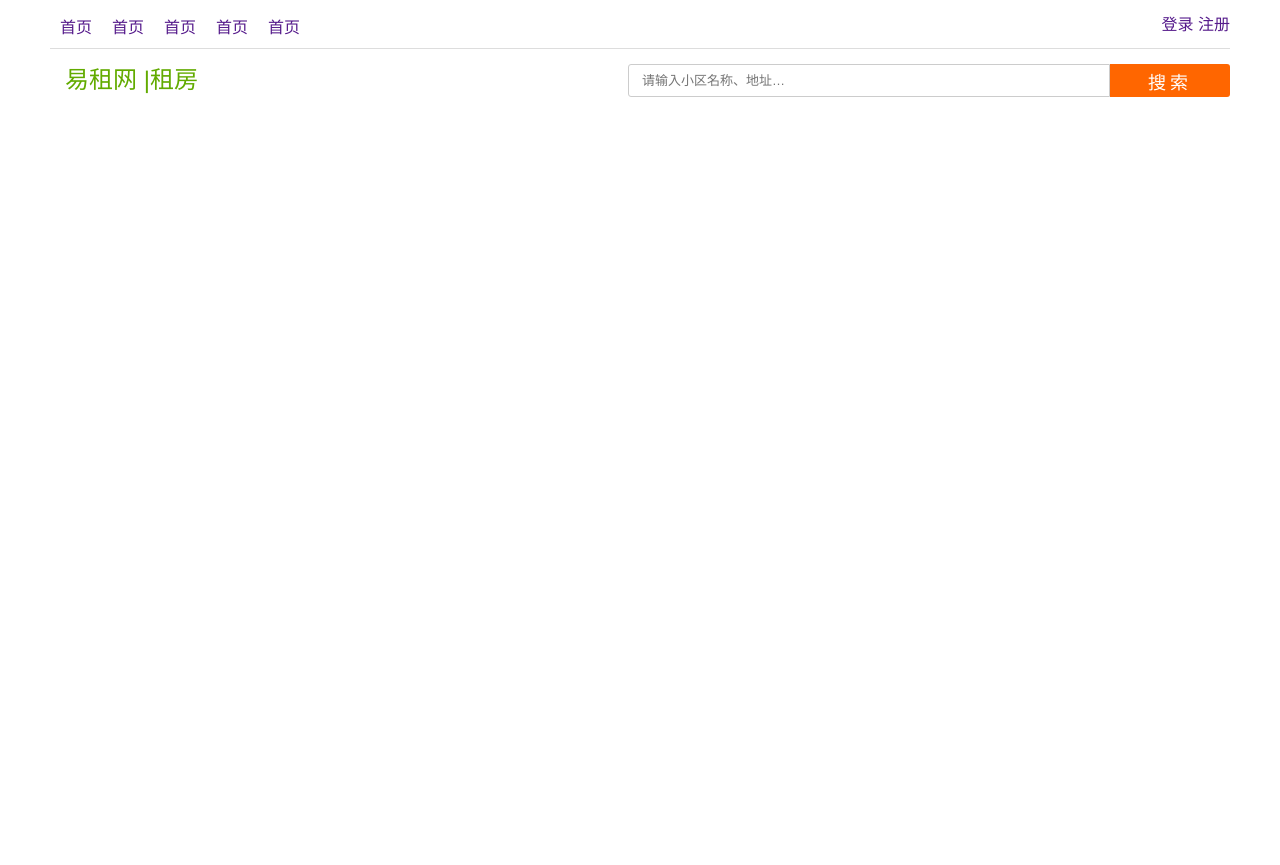
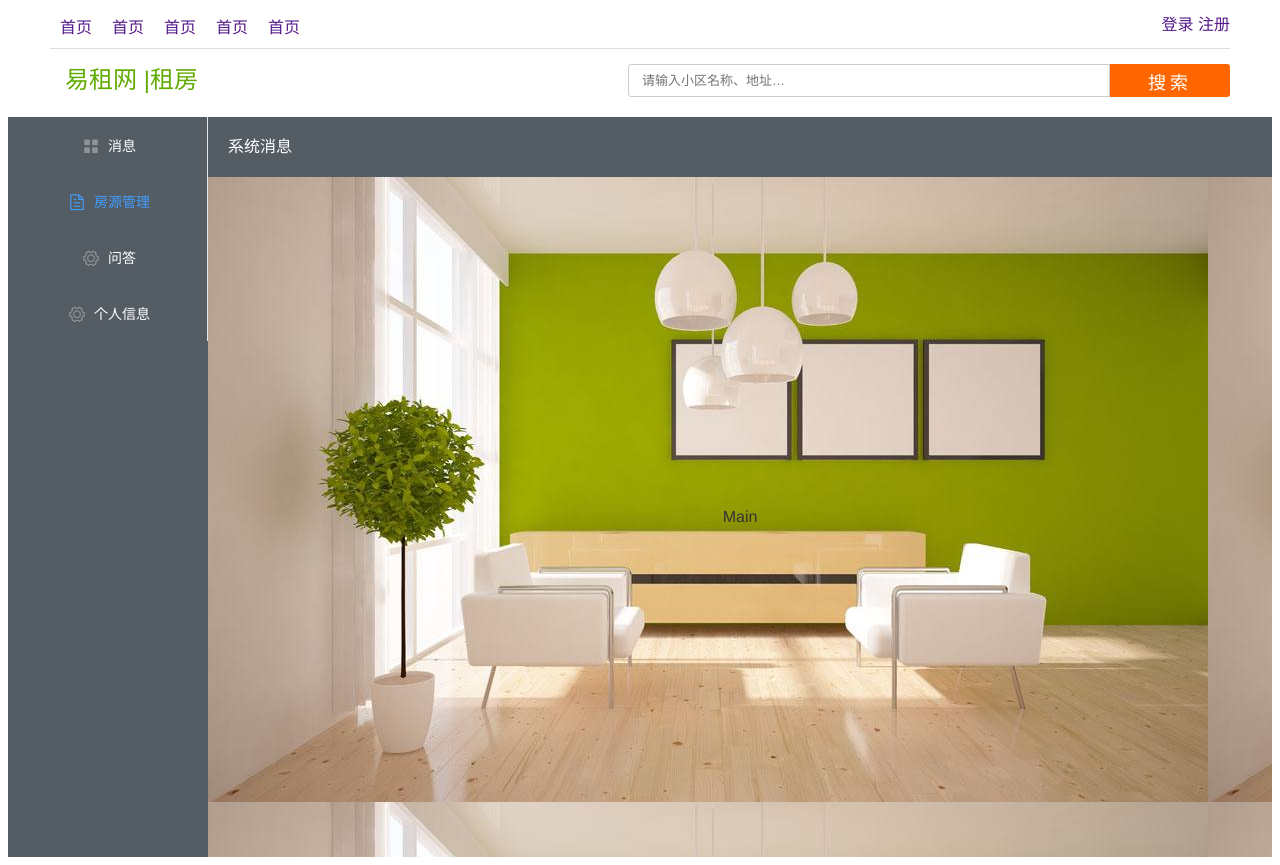
Before and after one commit to PangHu200Catties/newRent, a Vue app: page /#/userinfo in a window 1280 px wide. Before the commit the page ends 800 px from the top, so only its background shows below. Built offline with nearby package versions, Linux system fonts and the light colour scheme.

Commit message:
用户及管理员登录,详情页-贾振乾

```diff
--- /dev/null
+++ b/src/components/admin.vue
@@ -0,0 +1,34 @@
+<template>
+  <div class="hello">
+    <h1>后台管理</h1>
+  </div>
+</template>
+
+<script>
+export default {
+  name: 'HelloWorld',
+  data () {
+    return {
+      msg: 'Welcome to Your Vue.js App'
+    }
+  }
+}
+</script>
+
+<!-- Add "scoped" attribute to limit CSS to this component only -->
+<style scoped>
+h1, h2 {
+  font-weight: normal;
+}
+ul {
+  list-style-type: none;
+  padding: 0;
+}
+li {
+  display: inline-block;
+  margin: 0 10px;
+}
+a {
+  color: #42b983;
+}
+</style>
--- /dev/null
+++ b/src/components/login.vue
@@ -0,0 +1,168 @@
+<template>
+  <div>
+    <el-container>
+      <el-header style="font-size: 30px">易租网</el-header>
+
+      <el-main>
+      <div id="login">
+        <h1>欢迎登录</h1>
+        <el-form :model="ruleForm" status-icon :rules="rules" ref="ruleForm" label-width="100px" style="margin: auto;width: 40%" class="demo-ruleForm">
+          <el-form-item label="用户名" prop="loginName">
+            <el-input type="text" v-model="ruleForm.loginName" autocomplete="off" style="width: 250px"></el-input>
+          </el-form-item>
+          <el-form-item label="密码" prop="password">
+            <el-input type="password" v-model="ruleForm.password" autocomplete="off" style="width: 250px"></el-input>
+          </el-form-item>
+
+          <el-form-item>
+            <el-select v-model="value" placeholder="请选择">
+              <el-option
+                v-for="item in options"
+                :key="item.value"
+                :label="item.label"
+                :value="item.value">
+              </el-option>
+            </el-select>
+          </el-form-item>
+
+          <el-form-item>
+            <el-button type="primary" @click="submitForm('ruleForm')">登录</el-button>
+            <el-button @click="resetForm('ruleForm')">重置</el-button>
+          </el-form-item>
+        </el-form>
+      </div>
+      </el-main>
+
+      <el-footer style="font-size: 15px">关于易租网 |  联系我们 |  用户协议 |  房贷计算器 |  最新问答 |  网站地图 |  最新房源 |  其它城市 |  友情链接 |  放心搜 |  推广服务 |  渠道招商 </el-footer>
+    </el-container>
+  </div>
+
+</template>
+<style>
+  .el-header, .el-footer {
+    background-color: #FFFFFF;
+    color: #22DD22;
+    text-align: left;
+    text-align: center;
+    line-height: 60px;
+  }
+  .el-main {
+    background-color: #E9EEF3;
+    background-image: url("../assets/save.png");
+    color: #333;
+    text-align: center;
+    line-height: 100px;
+    line-width:40px;
+  }
+  #login{
+    background-color: #FFFFFF;
+    width: 890px;
+    margin: auto;
+    height:450px;
+  }
+</style>
+<script>
+  import axios from "axios"
+  export default{
+//    name: 'productdetailspage',
+    data() {
+      var checkAge = (rule, value, callback) => {
+        if (!value) {
+          return callback(new Error('验证码不能为空'));
+        }
+        setTimeout(() => {
+          if (!Number.isInteger(value)) {
+            callback(new Error('请输入数字值'));
+          } else {
+            if (value < 99999||value>1000000) {
+              callback(new Error('验证码必须为6位数字'));
+            } else {
+              callback();
+            }
+          }
+        }, 1000);
+      };
+      var validatePass = (rule, value, callback) => {
+        if (value === '') {
+          callback(new Error('请输入用户名'));
+        } else {
+          if (this.ruleForm.loginName !== '') {
+            this.$refs.ruleForm.validateField('checkPass');
+          }
+          callback();
+        }
+      };
+      var validatePass2 = (rule, value, callback) => {
+        if (value === '') {
+          callback(new Error('请输入密码'));
+        }  else {
+          callback();
+        }
+      };
+      return {
+        ruleForm: {
+          loginName: '',
+          password: '',
+          id: '',
+        },
+//        note: {
+//          backgroundImage: "url(" + require("../../assets/save.png") + ")",
+//          backgroundRepeat: "no-repeat",
+//          backgroundSize: "25px auto",
+//          marginTop: "5px",
+//        },
+        rules: {
+          loginName: [
+            { validator: validatePass, trigger: 'blur' }
+          ],
+          password: [
+            { validator: validatePass2, trigger: 'blur' }
+          ],
+          code: [
+            { validator: checkAge, trigger: 'blur' }
+          ]
+        },
+        options: [{
+          value: '选项1',
+          label: '用户'
+        }, {
+          value: '选项2',
+          label: '管理'
+        }],
+        value: '用户'
+      };
+    },
+    methods: {
+      submitForm() {
+       var type = this.value;
+//        alert(type);
+        if ( type=="选项1") {
+          var url = 'api/sysuserLogin';
+          axios.post(url, this.ruleForm).then(res => {
+            var r = res.data
+//            alert(r);
+            if (r == '登录成功') {
+              this.$router.push('/user');
+            } else {
+              alert("登录失败,请重新输入用户名及密码!")
+            }
+          })
+        }else{
+          var url = 'api/sysAdminLogin';
+          axios.post(url, this.ruleForm).then(res => {
+            var r = res.data
+//            alert(r);
+            if (r == '登录成功') {
+              this.$router.push('/admin');
+            } else {
+              alert("登录失败,请重新输入用户名及密码!")
+            }
+          })
+        }
+      },
+      resetForm(formName) {
+        this.$refs[formName].resetFields();
+      }
+    }
+  }
+</script>
--- /dev/null
+++ b/src/components/user.vue
@@ -0,0 +1,34 @@
+<template>
+  <div class="hello">
+    <h1>用户管理</h1>
+  </div>
+</template>
+
+<script>
+export default {
+  name: 'HelloWorld',
+  data () {
+    return {
+      msg: 'Welcome to Your Vue.js App'
+    }
+  }
+}
+</script>
+
+<!-- Add "scoped" attribute to limit CSS to this component only -->
+<style scoped>
+h1, h2 {
+  font-weight: normal;
+}
+ul {
+  list-style-type: none;
+  padding: 0;
+}
+li {
+  display: inline-block;
+  margin: 0 10px;
+}
+a {
+  color: #42b983;
+}
+</style>
--- /dev/null
+++ b/src/components/userInfo.vue
@@ -0,0 +1,78 @@
+<template>
+
+
+
+
+    <el-container>
+
+      <el-aside width="200px">
+        <el-menu
+          default-active="2"
+          class="el-menu-vertical-demo"
+          @open="handleOpen"
+          @close="handleClose"
+          background-color="#545c64"
+          text-color="#fff">
+          <el-menu-item index="1">
+            <i class="el-icon-menu"></i>
+            <span slot="title">消息</span>
+          </el-menu-item>
+          <el-menu-item index="2" >
+            <i class="el-icon-document"></i>
+            <span slot="title">房源管理</span>
+          </el-menu-item>
+          <el-menu-item index="3">
+            <i class="el-icon-setting"></i>
+            <span slot="title">问答</span>
+          </el-menu-item>
+          <el-menu-item index="4">
+            <i class="el-icon-setting"></i>
+            <span slot="title">个人信息</span>
+          </el-menu-item>
+        </el-menu>
+
+      </el-aside>
+      <el-container>
+        <el-header>系统消息</el-header>
+        <el-main>Main</el-main>
+      </el-container>
+    </el-container>
+
+</template>
+<style>
+  .el-header {
+    background-color: #545c64;
+    color: #fff;
+    text-align: left;
+    line-height: 60px;
+  }
+
+  .el-aside {
+    background-color: #545c64;
+    color: #333;
+    text-align: center;
+    line-height: 700px;
+  }
+
+  .el-main {
+    background-color: #E9EEF3;
+    color: #333;
+    text-align: center;
+    line-height: 640px;
+  }
+
+
+
+</style>
+<script>
+  export default {
+    methods: {
+      handleOpen(key, keyPath) {
+        console.log(key, keyPath);
+      },
+      handleClose(key, keyPath) {
+        console.log(key, keyPath);
+      }
+    }
+  }
+</script>
--- a/src/router/index.js
+++ b/src/router/index.js
@@ -3,6 +3,10 @@ import Router from 'vue-router'
 
 import homepage from '@/components/homepage'
 import search from '@/components/search'
+import user from '@/components/user'
+import login from '@/components/login'
+import userinfo from '@/components/userinfo'
+import admin from '@/components/admin'
 
 Vue.use(Router)
 
@@ -18,6 +22,27 @@ export default new Router({
       path: '/search',
       name: 'search',
       component: search
+    },
+    {
+      path: '/user',
+      name: 'user',
+      component: user
+    },
+    {
+      path: '/login',
+      name: 'login',
+      component: login
+    },
+    {
+      path: '/userinfo',
+      name: 'userinfo',
+      component: userinfo
+    },
+    {
+      path: '/admin',
+      name: 'admin',
+      component: admin
     }
+
   ]
 })
```
Also changed, not shown: src/assets/save.png (added).
